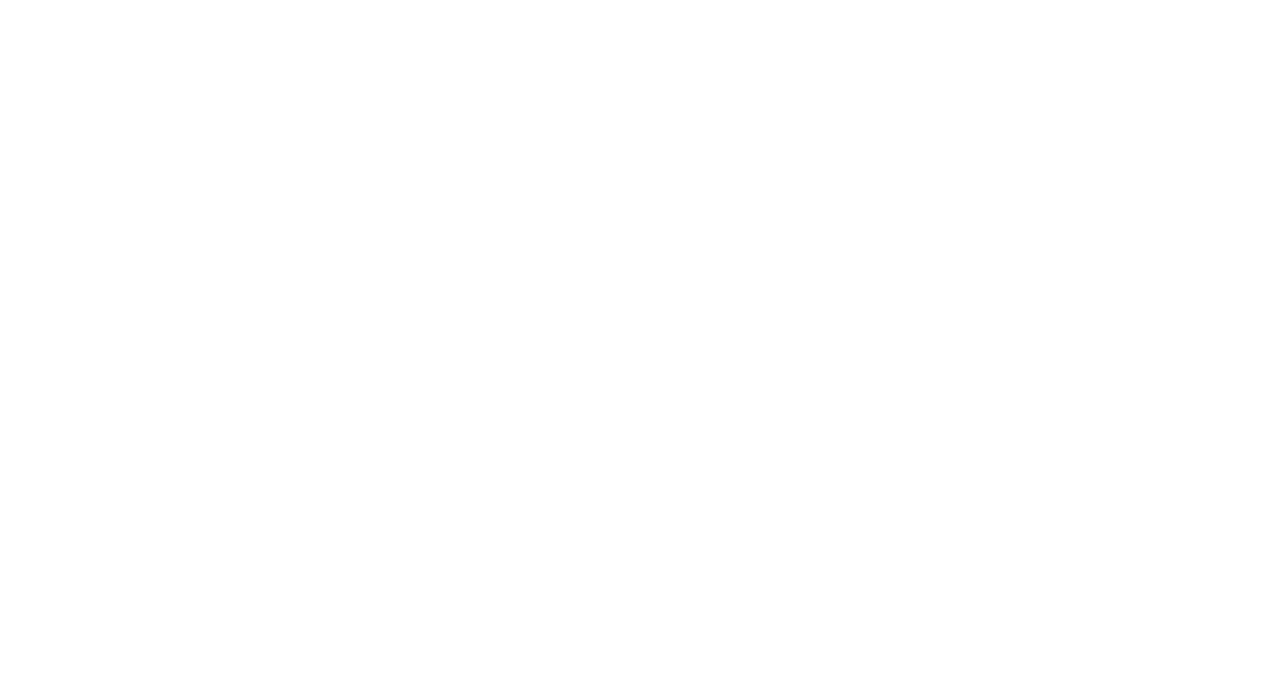
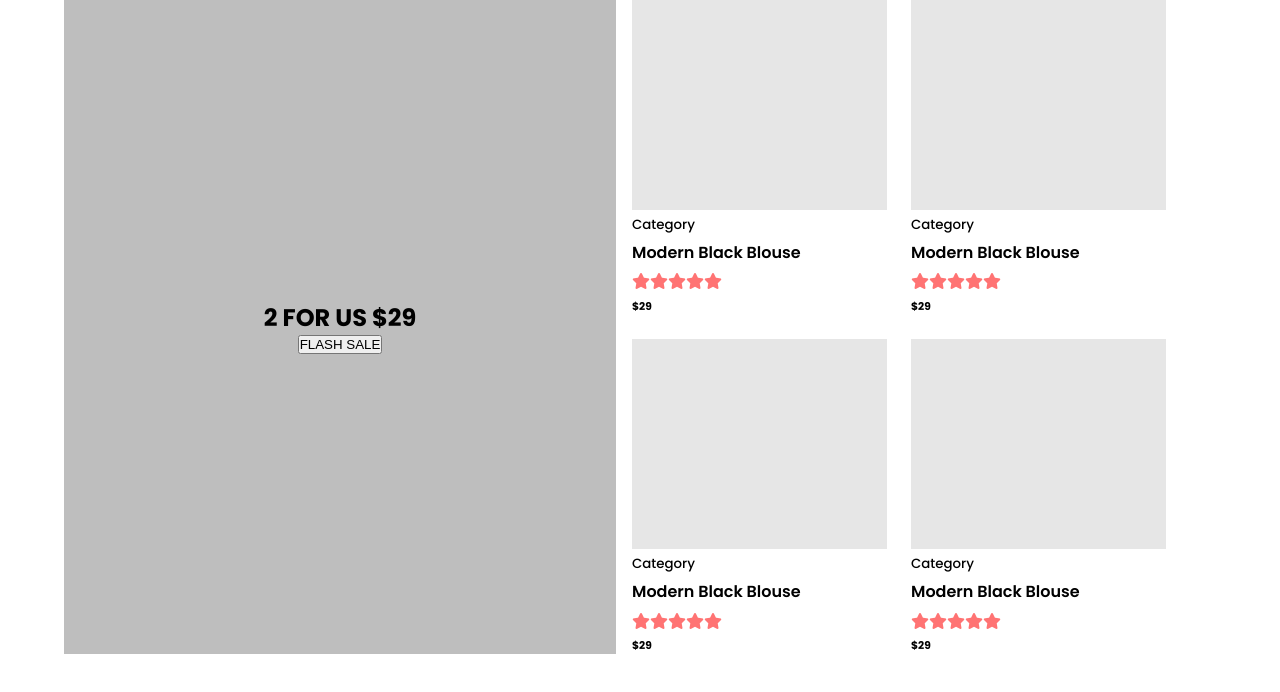
Before and after one commit to saraohman97/fixxo, a React (Create React App) app in the folder e-commerce/: page / in a window 1280 px wide. Shown: the top 692 px of the page. Built offline with nearby package versions, Linux system fonts and the light colour scheme.

Commit message:
flash sale påbörjad

```diff
--- a/e-commerce/src/App.js
+++ b/e-commerce/src/App.js
@@ -1,10 +1,11 @@
 import './App.css';
 import { Routes, Route } from 'react-router-dom'
+import Home from './views/Home'
 
 function App() {
   return (
     <div className="App">
-
+      <Home />
     </div>
   );
 }
--- /dev/null
+++ b/e-commerce/src/components/ProductSales.js
@@ -0,0 +1,23 @@
+import React from 'react'
+import SalesCard from './SalesCard'
+
+const ProductSales = () => {
+  return (
+    <div className='container'>
+      <div className='product-sales'>
+        <div className='flash-sale'>
+          <h2>2 FOR US $29</h2>
+          <button>FLASH SALE</button>
+        </div>
+        <div className='sales-card-wrapper'>
+          <SalesCard />
+          <SalesCard />
+          <SalesCard />
+          <SalesCard />
+        </div>
+      </div>
+    </div>
+  )
+}
+
+export default ProductSales
--- /dev/null
+++ b/e-commerce/src/components/SalesCard.js
@@ -0,0 +1,23 @@
+import React from 'react'
+
+const SalesCard = () => {
+  return (
+    <div className='card'>
+      <div className='card-picture'>
+        {/* <img src="#" alt="" /> */}
+      </div>
+      <small>Category</small>
+      <p>Modern Black Blouse</p>
+      <div>
+        <i class="fa-solid fa-star"></i>
+        <i class="fa-solid fa-star"></i>
+        <i class="fa-solid fa-star"></i>
+        <i class="fa-solid fa-star"></i>
+        <i class="fa-solid fa-star"></i>
+      </div>
+      <h6>$29</h6>
+    </div>
+  )
+}
+
+export default SalesCard
--- /dev/null
+++ b/e-commerce/src/styles/Home.css
@@ -0,0 +1,235 @@
+@import url('https://fonts.googleapis.com/css2?family=Poppins:ital,wght@0,100;0,200;0,300;0,400;0,500;0,600;0,700;0,800;0,900;1,100;1,200;1,300;1,400;1,500;1,600;1,700;1,800;1,900&display=swap');
+
+:root {
+  --clr-showcase-bg: #E6E6E6;
+  --clr-title: #222529;
+  --clr-pink: #FF7373;
+  --clr-grey: #BEBEBE;
+
+}
+
+* {
+  margin: 0;
+  padding: 0;
+  box-sizing: border-box;
+}
+
+html,
+body {
+  font-family: 'Poppins', sans-serif;
+  background-color: white;
+}
+
+.container {
+  width: 90%;
+  margin: 0 auto;
+}
+
+.btn {
+  border: 1px solid white;
+  width: 188px;
+  height: 60px;
+  border: none;
+}
+
+.btn-pink {
+  color: white;
+  background-color: var(--clr-pink);
+}
+
+.btn-black {
+  background-color: black;
+  color: white;
+}
+
+
+/* HOME - HEADER */
+.header {
+  background-color: var(--clr-showcase-bg);
+  height: 85vh;
+}
+
+.header .menu {
+  display: flex;
+  align-items: center;
+  justify-content: space-between;
+
+  padding-block: 1rem;
+}
+
+.header .menu .brand {
+  color: var(--clr-title);
+  font-size: 35px;
+  font-weight: bold;
+}
+
+.header .menu .nav-links {
+  display: flex;
+  align-items: center;
+  gap: 2rem;
+}
+
+.header .menu .nav-links a {
+  color: var(--clr-title);
+  font-size: 16;
+  text-decoration: none;
+}
+
+.active {
+  color: var(--clr-pink);
+}
+
+.header .menu .menu-icons {
+  display: flex;
+  align-items: center;
+  gap: 1rem;
+}
+
+.header .menu .menu-icons i {
+  padding: .5rem;
+  background-color: white;
+  border-radius: 50%;
+
+  position: relative
+}
+
+.number {
+  position: absolute;
+  top: -5px;
+  right: -5px;
+
+  width: 15px;
+  height: 15px;
+  font-size: xx-small;
+  background-color: var(--clr-pink);
+  border-radius: 50%;
+  color: white;
+
+  display: flex;
+  align-items: center;
+  justify-content: center;
+}
+
+
+
+.showcase {
+  display: flex;
+  justify-content: space-between;
+  align-items: center;
+
+  text-align: center;
+  color: var(--clr-title);
+}
+
+.showcase img {
+  height: 73vh;
+}
+
+.showcase .text h1 {
+  font-weight: 800;
+  font-size: 65px;
+  line-height: 75px;
+}
+
+.showcase .text p {
+  font-size: 20px;
+  margin-block: 2rem;
+}
+
+
+
+
+
+/* HOME - SHOWCASE 2 */
+.second-showcase {
+  margin-block: 2rem;
+}
+
+.second-showcase .container {
+  display: flex;
+  height: 50vh;
+}
+
+.second-showcase .container .winter {
+  flex: 2;
+  /* background-image: url(./img/showcase-img-1.svg); */
+  background-color: rgb(198, 191, 191);
+  background-size: contain;
+  background-position: right bottom;
+  background-repeat: no-repeat;
+
+  padding: 2rem;
+  padding-top: 4rem;
+}
+
+.second-showcase .container .winter p,
+.second-showcase .container .arrivals p {
+  margin-block: 1rem;
+  max-width: 55%;
+}
+
+.second-showcase .container .arrivals {
+  flex: 1;
+  /* background-image: url(./img/showcase-img-2.svg); */
+  background-color: #E6E6E6;
+  background-position: right bottom;
+  background-size: contain;
+  background-repeat: no-repeat;
+
+  padding: 2rem;
+  padding-top: 8rem;
+}
+
+.second-showcase .container .arrivals h2,
+.second-showcase .container .winter h2 {
+  margin-bottom: 1rem;
+  font-size: 30px;
+  line-height: 40px;
+}
+
+/* HOME - LOWER PART START */
+.product-sales {
+  display: flex;
+  gap: 1rem;
+}
+
+.flash-sale {
+  background-color: var(--clr-grey);
+  display: flex;
+  align-items: center;
+  justify-content: center;
+  flex-direction: column;
+  width: 825px;
+}
+
+.sales-card-wrapper {
+  display: grid;
+  grid-template-columns: minmax(255px, 280px) auto;
+  gap: 1.5rem;
+  padding-right: 50px;
+}
+
+.sales-card-wrapper .card {
+  display: flex;
+  flex-direction: column;
+  gap: .3rem;
+}
+
+.sales-card-wrapper .card .card-picture {
+  background-color: var(--clr-showcase-bg);
+  width: 255px;
+  height: 210px;
+}
+
+.sales-card-wrapper .card h6 {
+  align-self: flex-start;
+}
+.sales-card-wrapper .card small {
+  font-weight: 500;
+}
+.sales-card-wrapper .card p {
+  font-weight: 600;
+}
+.fa-star {
+  color: #FF7373;
+}
--- a/e-commerce/src/views/Home.js
+++ b/e-commerce/src/views/Home.js
@@ -1,8 +1,12 @@
 import React from 'react'
+import ProductSales from '../components/ProductSales'
+import '../styles/Home.css'
 
 const Home = () => {
   return (
-    <div>Home</div>
+    <div>
+      <ProductSales />
+    </div>
   )
 }
 
```
